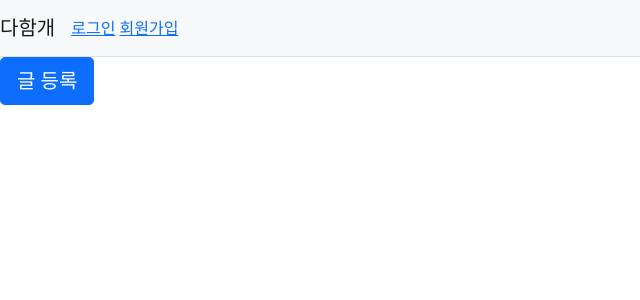
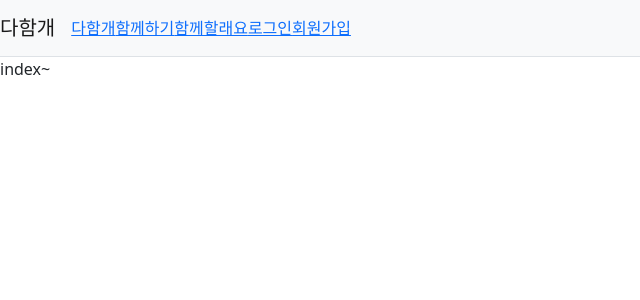
Before and after one commit to chohyeryung/DahamDog, a Django app: page / in a window 1280 px wide. Shown: the top 300 px of the page, without its empty margins (0-640 px from the left). Run offline with Django 3.2, Linux system fonts and the light colour scheme; data that the repository does not hold is empty.

Commit message:
#3-9. user 존재 여부에 따른 index 로직

```diff
--- a/daham/urls.py
+++ b/daham/urls.py
@@ -6,6 +6,7 @@ app_name = 'daham'
 
 urlpatterns = [
     path('', views.index, name='index'),
+    path('board/', views.board, name='board'),
     path('<int:board_id>/', views.detail, name='detail'),
     path('board/create', views.board_create, name='board_create'),
     path('board/<int:board_id>/comment/create/', views.comment_create, name='comment_create'),
--- a/daham/views.py
+++ b/daham/views.py
@@ -12,6 +12,10 @@ from daham.models import Board, Application
 
 
 def index(request):
+    return render(request, 'daham/index.html')
+
+
+def board(request):
     page = request.GET.get('page', '1')
     board_list = Board.objects.order_by('end_date')
     today = datetime.now().date()
@@ -33,7 +37,7 @@ def board_create(request):
             board.user = request.user
             board.created_date = timezone.now()  # created_date까지 설정한 후
             board.save()  # 진짜 저장
-            return redirect('daham:index')
+            return redirect('daham:board')
     else:
         form = BoardForm()
     context = {'form': form}
@@ -70,4 +74,4 @@ def application_create(request, board_id):
     Application.objects.create(board=board, user=request.user, created_date=timezone.now())
     board.save()
 
-    return redirect('daham:index')
+    return redirect('daham:board')
--- /dev/null
+++ b/templates/daham/index.html
@@ -0,0 +1,6 @@
+{% extends 'base.html' %}
+{% block title %}다함개{% endblock %}
+
+{% block content %}
+    index~
+{% endblock %}
--- a/templates/navbar.html
+++ b/templates/navbar.html
@@ -7,15 +7,39 @@
     </button>
     <div class="collapse navbar-collapse flex-grow-0" id="navbarNav">
         <ul class="navbar-nav">
-            <li class="nav-item">
-                {% if user.is_authenticated %}
+            {% if user.is_authenticated %}
+                <li class="nav-item">
+                    다함개
+                </li>
+                <li class="nav-item">
+                    <a href="{% url 'daham:board' %}">함께하기</a>   <!-- 봉사 신청 -->
+                </li>
+                <li class="nav-item">
+                    함께할래요   <!-- 내가 쓴 글에 봉사 신청한 사람 목록 -->
+                </li>
+                <li class="nav-item">
                     <span>{{ user.username }}님</span>
+                </li>
+                <li class="nav-item">
                     <a class="nav-link" href="{% url 'common:logout' %}">로그아웃</a>
-                {% else %}
+                </li>
+            {% else %}
+                <li class="nav-item">
+                    <a href="{% url 'common:login' %}">다함개</a>
+                </li>
+                <li class="nav-item">
+                    <a href="{% url 'common:login' %}">함께하기</a>   <!-- 봉사 신청 -->
+                </li>
+                <li class="nav-item">
+                    <a href="{% url 'common:login' %}">함께할래요</a>   <!-- 내가 쓴 글에 봉사 신청한 사람 목록 -->
+                </li>
+                <li class="nav-item">
                     <a class="nav-item" href="{% url 'common:login' %}">로그인</a>
+                </li>
+                <li class="nav-item">
                     <a class="nav-item" href="{% url 'common:signup' %}">회원가입</a>
-                {% endif %}
-            </li>
+                </li>
+            {% endif %}
         </ul>
     </div>
 </nav>
```
